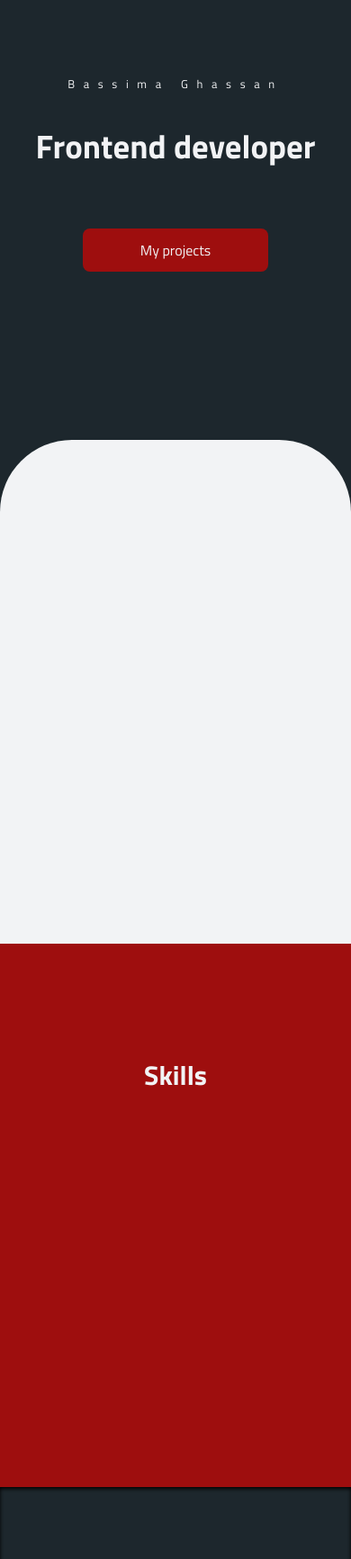
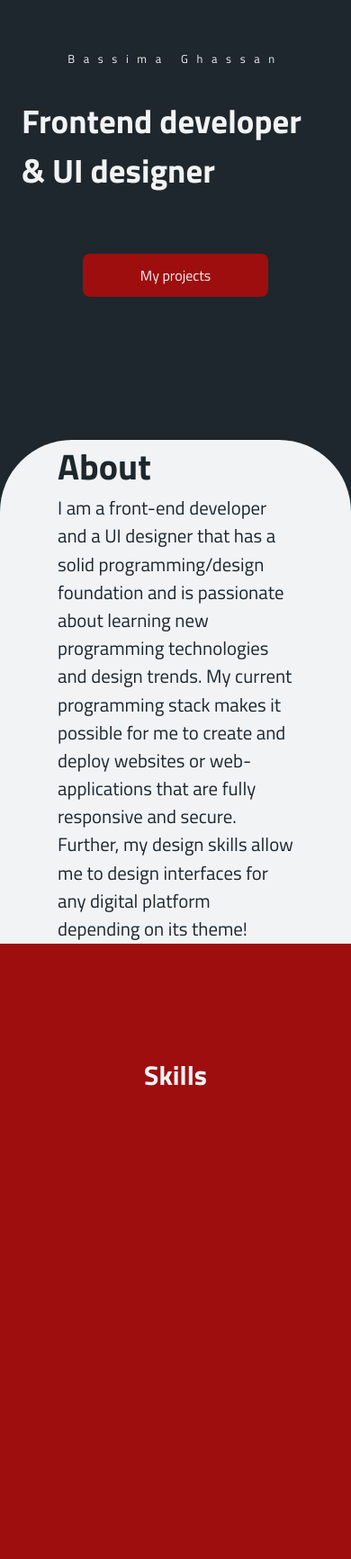
Before and after one commit to BassimaGH/Portfolio_new, a React (Create React App) app: page / in a window 390 px wide. Shown: the part 227-1960 px from the top of the page at 90% size. Built offline with nearby package versions, Linux system fonts and the light colour scheme.

Commit message:
updated the text

```diff
--- a/package.json
+++ b/package.json
@@ -17,6 +17,7 @@
     "axios": "^1.6.2",
     "framer-motion": "^10.16.5",
     "gh-pages": "^6.0.0",
+    "node": "^20.15.0",
     "postcss": "^8.4.31",
     "react": "^18.2.0",
     "react-dom": "^18.2.0",
--- a/src/components/About.tsx
+++ b/src/components/About.tsx
@@ -22,11 +22,12 @@ function About() {
         <div data-aos="fade-left">
           <h1 className="text-[2.5rem] sm:text-[3rem] font-bold">About</h1>
           <p className="pr-0 lx:pr-[35rem] text-[1.3rem] sm:text-[1.5rem]">
-            I am a front-end developer that has a solid programming foundation
-            and is passionate about learning new programming technologies. My
+            I am a front-end developer and a UI designer that has a solid programming/design foundation
+            and is passionate about learning new programming technologies and design trends. My
             current programming stack makes it possible for me to create and
             deploy websites or web-applications that are fully responsive and
-            secure.
+            secure. Further, my design skills allow me to design interfaces for any digital platform
+            depending on its theme!
           </p>
         </div>
       </div>
--- a/src/components/Hero.tsx
+++ b/src/components/Hero.tsx
@@ -35,7 +35,7 @@ function Hero() {
         </h1>
 
         <p className="text-[2.3rem] sm:text-[3.5rem] font-bold">
-          Frontend developer
+          Frontend developer & UI designer
         </p>
         <Link smooth to={"#projects"}>
           <button
--- a/src/components/Skills.tsx
+++ b/src/components/Skills.tsx
@@ -16,6 +16,12 @@ const skills = [
   "C#",
   "React",
   "WordPress",
+  "Docker",
+  "Next.js",
+  "Figma",
+  "Adobe Illustrator",
+  "Adobe XD",
+  "Adobe indesign",
 ];
 
 function Skills() {
--- a/src/components/WorkExperience.tsx
+++ b/src/components/WorkExperience.tsx
@@ -5,19 +5,19 @@ import { useEffect } from "react";
 
 const experiences = [
   {
-    role: "Frontend develoepr",
+    role: "Teaching Assistant",
+    company: "Jönköping University",
+    duration: "Jan 2024 - May 2024",
+  },
+  {
+    role: "Frontend developer",
     company: "SLOVE",
     duration: "Mar 2023 - Jul 2023",
   },
   {
-    role: "Frontend develoepr and UI/UX designer",
+    role: "Frontend developer and UI/UX designer",
     company: "Chingu",
     duration: "Jan 2023 - Feb 2023",
-  },
-  {
-    role: "UI designer",
-    company: "The Dynamics",
-    duration: "Nov 2021 - May 2022",
   },
 ];
 
@@ -54,17 +54,15 @@ function WorkExperience() {
           Work Experience
         </h1>
         {/* Make a grid with divs that contain information about my experience: role, company name, and duration.(Make arrange the dives in a zigzag. Make them float and add animation when the are shown on the screen)*/}
-        <div className="flex flex-col md:grid grid-cols-2 grid-rows-3 items-start gap-5">
+        <div className="flex flex-col md:grid grid-cols-2 grid-rows-3 grid-flow-row-dense items-start gap-5">
           {experiences.map((experience, i) => {
             return (
               <div
                 key={i}
                 data-aos={i % 2 === 0 ? "fade-left" : "fade-right"}
-                className={
-                  i % 2 === 0
-                    ? "shadow-inner shadow-black w-[23rem] sm:w-[33rem] md:w-auto bg-darkBlue hover:drop-shadow-xl transition ease-in-out text-primaryLight rounded-3xl p-10 flex flex-col gap-2 col-start-2 col-end-1 row-span-2"
-                    : "shadow-inner shadow-black w-[23rem] sm:w-[33rem] md:w-auto bg-darkBlue hover:drop-shadow-xl transition ease-in-out text-primaryLight rounded-3xl p-10 flex flex-col gap-2 col-start-2 col-end-2 row-start-2"
-                }
+                className={`shadow-inner shadow-black w-[23rem] sm:w-[33rem] md:w-auto bg-darkBlue hover:drop-shadow-xl transition ease-in-out text-primaryLight rounded-3xl p-10 flex flex-col gap-2 ${
+                  i % 2 === 0 ? 'col-start-1 row-span-2' : 'col-start-2 row-start-2'
+                }`}
               >
                 <h1 className="text-2xl font-bold">{experience.role}</h1>
                 <h2 className="tracking-widest">{experience.company}</h2>
```
Also changed, not shown: 1 other file (tests, documents, lock files or other folders).
